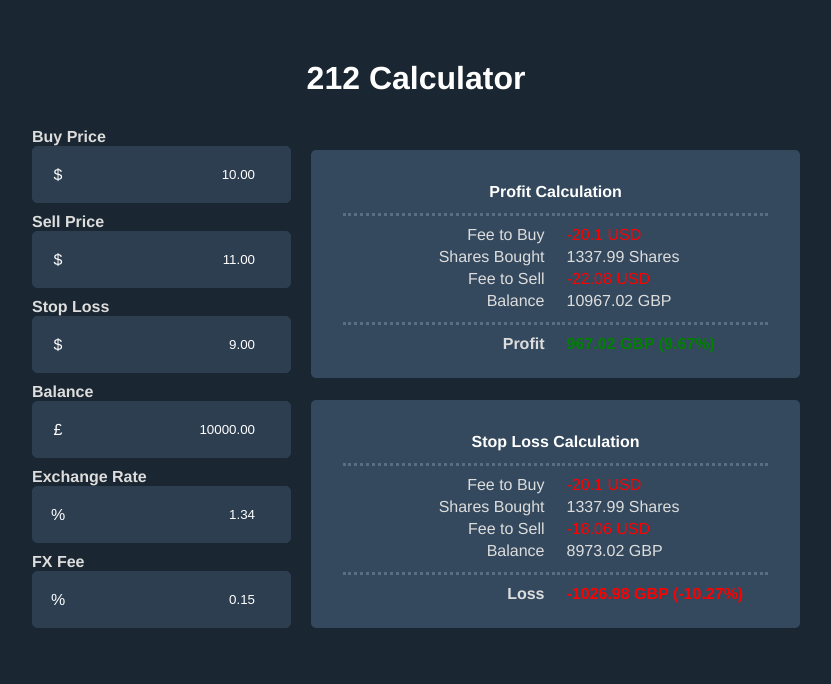
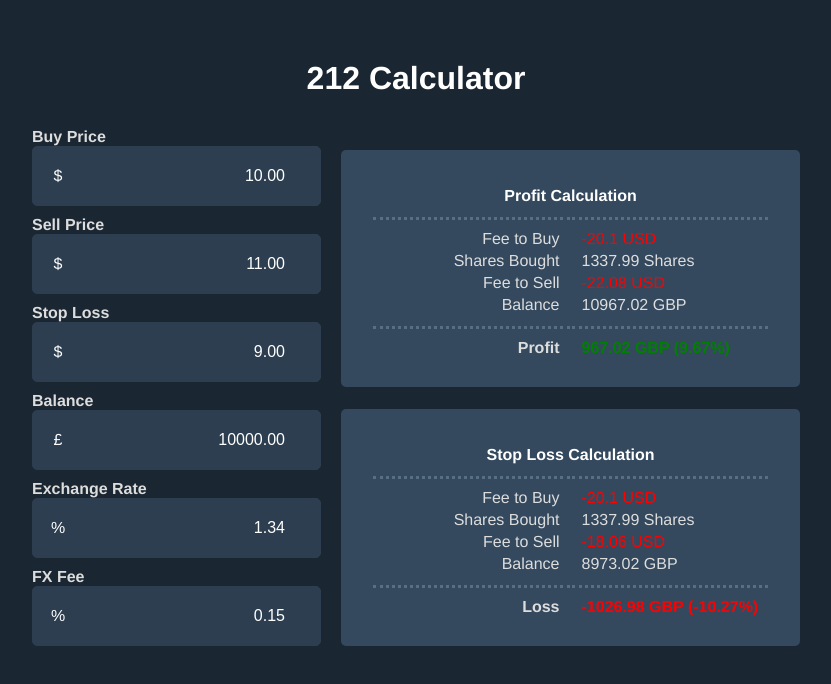
Before and after one commit to adamcurzon/212-calc, a Vue app: page / in a window 1280 px wide. Shown: the top 684 px of the page, without its empty margins (224-1055 px from the left). Built offline with nearby package versions, Linux system fonts and the light colour scheme.

Commit message:
feat: store values to local storage

```diff
--- a/src/App.vue
+++ b/src/App.vue
@@ -6,32 +6,32 @@
         <label for="buyPrice">Buy Price</label>
         <div class="input-row">
           <div class="input-icon">$</div>
-          <input type="number" step="0.01" v-model="buyPrice" id="buyPrice" placeholder="Buy Price" />
+          <input type="number" step="0.01" v-model="form.buyPrice" id="buyPrice" placeholder="Buy Price" />
         </div>
         <label for="sellPrice">Sell Price</label>
         <div class="input-row">
           <div class="input-icon">$</div>
-          <input type="number" step="0.01" v-model="sellPrice" id="sellPrice" placeholder="Sell Price" />
+          <input type="number" step="0.01" v-model="form.sellPrice" id="sellPrice" placeholder="Sell Price" />
         </div>
         <label for="stopLoss">Stop Loss</label>
         <div class="input-row">
           <div class="input-icon">$</div>
-          <input type="number" step="0.01" v-model="stopLoss" id="stopLoss" placeholder="Stop Loss" />
+          <input type="number" step="0.01" v-model="form.stopLoss" id="stopLoss" placeholder="Stop Loss" />
         </div>
         <label for="balance">Balance</label>
         <div class="input-row">
           <div class="input-icon">£</div>
-          <input type="number" step="0.01" v-model="balance" id="balance" placeholder="Balance" />
+          <input type="number" step="0.01" v-model="form.balance" id="balance" placeholder="Balance" />
         </div>
         <label for="exchangeRate">Exchange Rate</label>
         <div class="input-row">
           <div class="input-icon">%</div>
-          <input type="number" step="any" v-model="exchangeRate" id="exchangeRate" placeholder="Exchange Rate" />
+          <input type="number" step="any" v-model="form.exchangeRate" id="exchangeRate" placeholder="Exchange Rate" />
         </div>
         <label for="fxFee">FX Fee</label>
         <div class="input-row">
           <div class="input-icon">%</div>
-          <input type="number" step="0.01" v-model="fxFee" id="fxFee" placeholder="FX Fee" />
+          <input type="number" step="0.01" v-model="form.fxFee" id="fxFee" placeholder="FX Fee" />
         </div>
       </div>
 
@@ -106,64 +106,80 @@
   name: 'App',
   data() {
     return {
+      form: {
         buyPrice: '10.00',
         sellPrice: '11.00',
         stopLoss: '9.00',
         balance: '10000.00',
         exchangeRate: '1.34',
         fxFee: '0.15'
+      },
     }
   },
   methods: {
     convertGBPtoUSD(amount) {
-      const exchangeRate = parseFloat(this.exchangeRate);
+      const exchangeRate = parseFloat(this.form.exchangeRate);
       return (amount * exchangeRate).toFixed(2);
     },
     convertUSDtoGBP(amount) {
-      const exchangeRate = parseFloat(this.exchangeRate);
+      const exchangeRate = parseFloat(this.form.exchangeRate);
       return (amount / exchangeRate).toFixed(2);
     },
     calcFXFee(amount) {
-      const fxFee = parseFloat(this.fxFee) / 100;
+      const fxFee = parseFloat(this.form.fxFee) / 100;
       return (amount * fxFee).toFixed(2);
     },
   },
   computed: {
     usdBalance() {
-      return parseFloat(this.convertGBPtoUSD(this.balance));
+      return parseFloat(this.convertGBPtoUSD(this.form.balance));
     },
     feeToBuy() {
       return parseFloat(this.calcFXFee(this.usdBalance));
     },
     numSharesBought() {
-      return parseFloat(parseFloat(this.usdBalance - this.feeToBuy) / parseFloat(this.buyPrice)).toFixed(2);
+      return parseFloat(parseFloat(this.usdBalance - this.feeToBuy) / parseFloat(this.form.buyPrice)).toFixed(2);
     },
     feeToSell() {
-      return parseFloat(this.calcFXFee(this.numSharesBought * this.sellPrice));
+      return parseFloat(this.calcFXFee(this.numSharesBought * this.form.sellPrice));
     },
     usdBalanceAfterSell() {
-      return parseFloat(parseFloat(this.numSharesBought * this.sellPrice) - this.feeToSell).toFixed(2);
+      return parseFloat(parseFloat(this.numSharesBought * this.form.sellPrice) - this.feeToSell).toFixed(2);
     },
     gbpBalanceAfterSell() {
       return parseFloat(this.convertUSDtoGBP(this.usdBalanceAfterSell)).toFixed(2);
     },
     profit() {
-      return parseFloat(this.gbpBalanceAfterSell - this.balance).toFixed(2);
+      return parseFloat(this.gbpBalanceAfterSell - this.form.balance).toFixed(2);
     },
     profitPercentage() {
-      return parseFloat((this.profit / this.balance) * 100).toFixed(2);
+      return parseFloat((this.profit / this.form.balance) * 100).toFixed(2);
     },
     feeToSellLoss() {
-      return parseFloat(this.calcFXFee(this.numSharesBought * this.stopLoss));
+      return parseFloat(this.calcFXFee(this.numSharesBought * this.form.stopLoss));
     },
     gbpBalanceAfterSellLoss() {
-      return parseFloat(this.convertUSDtoGBP(parseFloat(this.numSharesBought * this.stopLoss) - this.feeToSellLoss)).toFixed(2);
+      return parseFloat(this.convertUSDtoGBP(parseFloat(this.numSharesBought * this.form.stopLoss) - this.feeToSellLoss)).toFixed(2);
     },
     loss() {
-      return parseFloat(this.gbpBalanceAfterSellLoss - this.balance).toFixed(2);
+      return parseFloat(this.gbpBalanceAfterSellLoss - this.form.balance).toFixed(2);
     },
     lossPercentage() {
-      return parseFloat((this.loss / this.balance) * 100).toFixed(2);
+      return parseFloat((this.loss / this.form.balance) * 100).toFixed(2);
+    }
+  },
+  created() {
+    const savedForm = localStorage.getItem('form');
+    if (savedForm) {
+      this.form = JSON.parse(savedForm);
+    }
+  },
+  watch: {
+    form: {
+      handler(newVal) {
+        localStorage.setItem('form', JSON.stringify(newVal));
+      },
+      deep: true
     }
   }
 }
@@ -297,6 +313,7 @@
   text-align: right;
   background-color: transparent;
   color: white !important;
+  font-size: 16px;
 }
 
 table {
```
Lines whose indentation alone changed are shown as unchanged.
